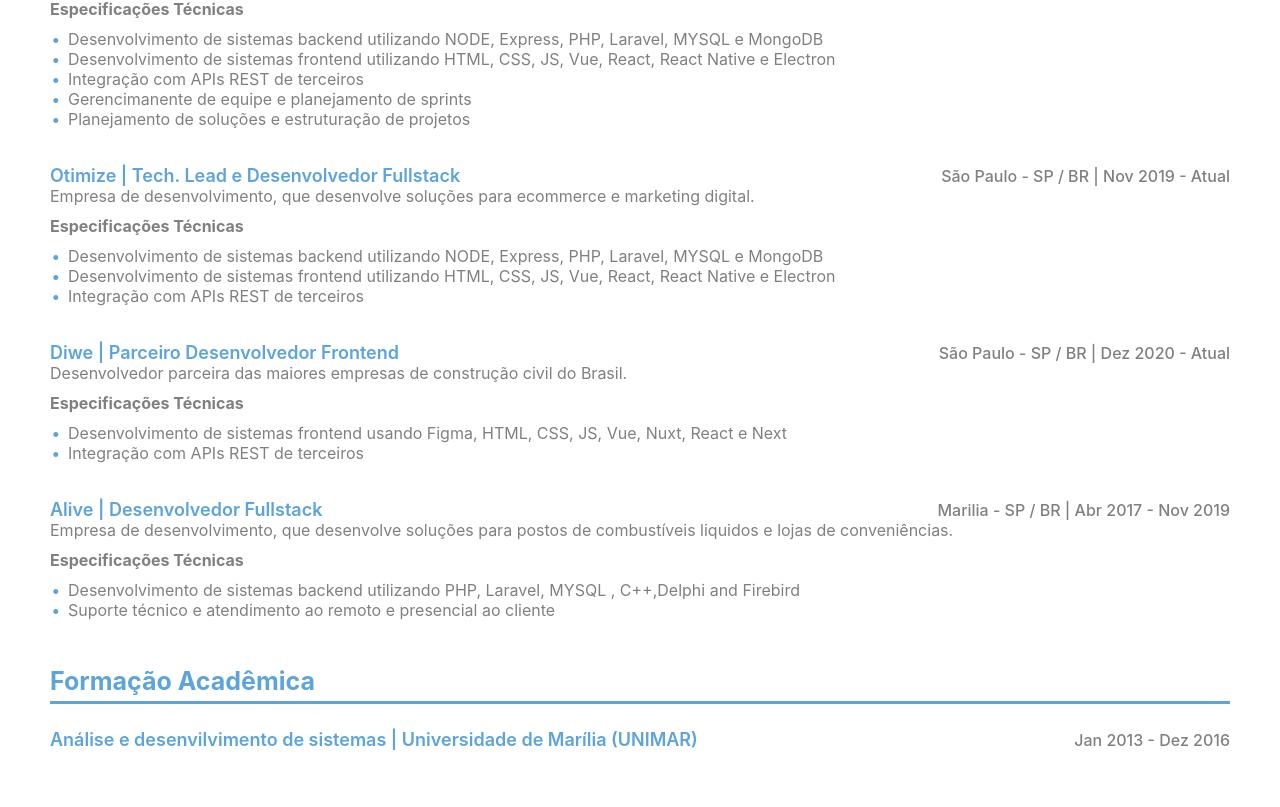
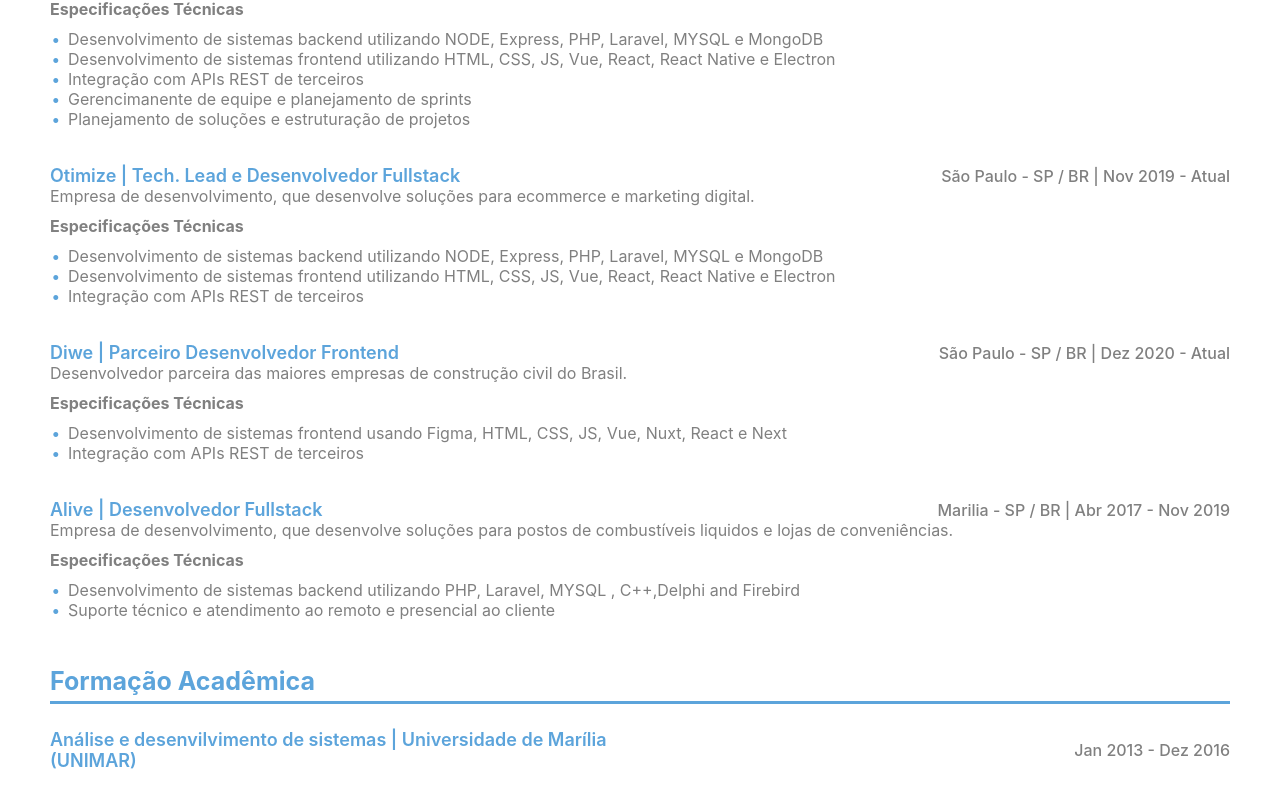
Before and after one commit to marcusvbda/portfolio, a Next.js app: page / in a window 1280 px wide. Shown: the part 895-1702 px from the top of the page. Built offline with nearby package versions, Linux system fonts and the light colour scheme.

Commit message:
posicao title

```diff
--- a/styles/globals.scss
+++ b/styles/globals.scss
@@ -201,14 +201,21 @@ $muted_color: #bababa;
         color: $primary;
         font-weight: 600;
         font-size: 18px;
+        width: 50%;
+        text-align: left;
         @media screen and (max-width: 600px) {
             text-align: center;
+            width: 100%;
         }
     }
     .xp-subtitle {
         font-weight: 500;
+        width: 50%;
+        text-align: right;
         @media screen and (max-width: 600px) {
             margin-bottom: 10px;
+            text-align: center;
+            width: 100%;
         }
     }
 }
```
